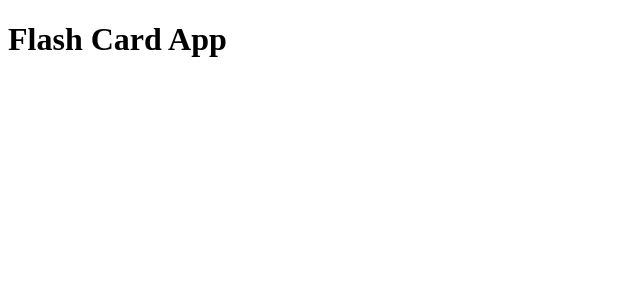
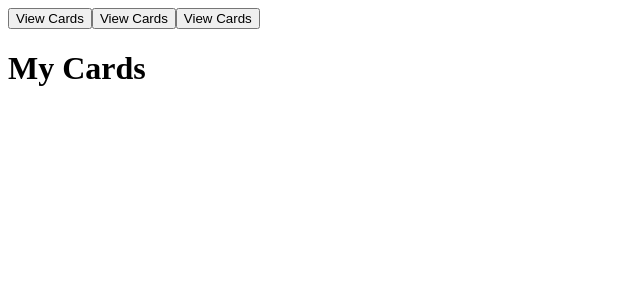
Before and after one commit to EricL0wry/react-flash-cards-pt, a React app: page / in a window 1280 px wide. Shown: the top 300 px of the page, without its empty margins (0-640 px from the left). Built offline with nearby package versions, Linux system fonts and the light colour scheme; the HTML template or start-up script is replaced by a standard one.

Commit message:
Created Nav bar compoenent and completed initial styling

```diff
--- a/src/components/app.jsx
+++ b/src/components/app.jsx
@@ -2,6 +2,7 @@ import React from 'react';
 import CreateCard from './create-card';
 import ReviewCards from './review-cards';
 import ViewCards from './view-cards';
+import Nav from './nav';
 
 class App extends React.Component {
   constructor(props) {
@@ -30,7 +31,10 @@ class App extends React.Component {
 
   render() {
     return (
-      <h1 className="text-center">Flash Card App</h1>
+      <div className="container">
+        <Nav />
+        { this.getView()}
+      </div>
     );
   }
 }
--- /dev/null
+++ b/src/components/nav.jsx
@@ -0,0 +1,18 @@
+import React from 'react';
+
+class Nav extends React.Component {
+
+  render() {
+    return (
+      <nav className="navbar navbar-light bg-light justify-content-end">
+        <form className="form-inline">
+          <button type="button" className="btn btn-primary">View Cards</button>
+          <button type="button" className="btn btn-light text-primary">View Cards</button>
+          <button type="button" className="btn btn-light text-primary">View Cards</button>
+        </form>
+      </nav>
+    );
+  }
+}
+
+export default Nav;
```
